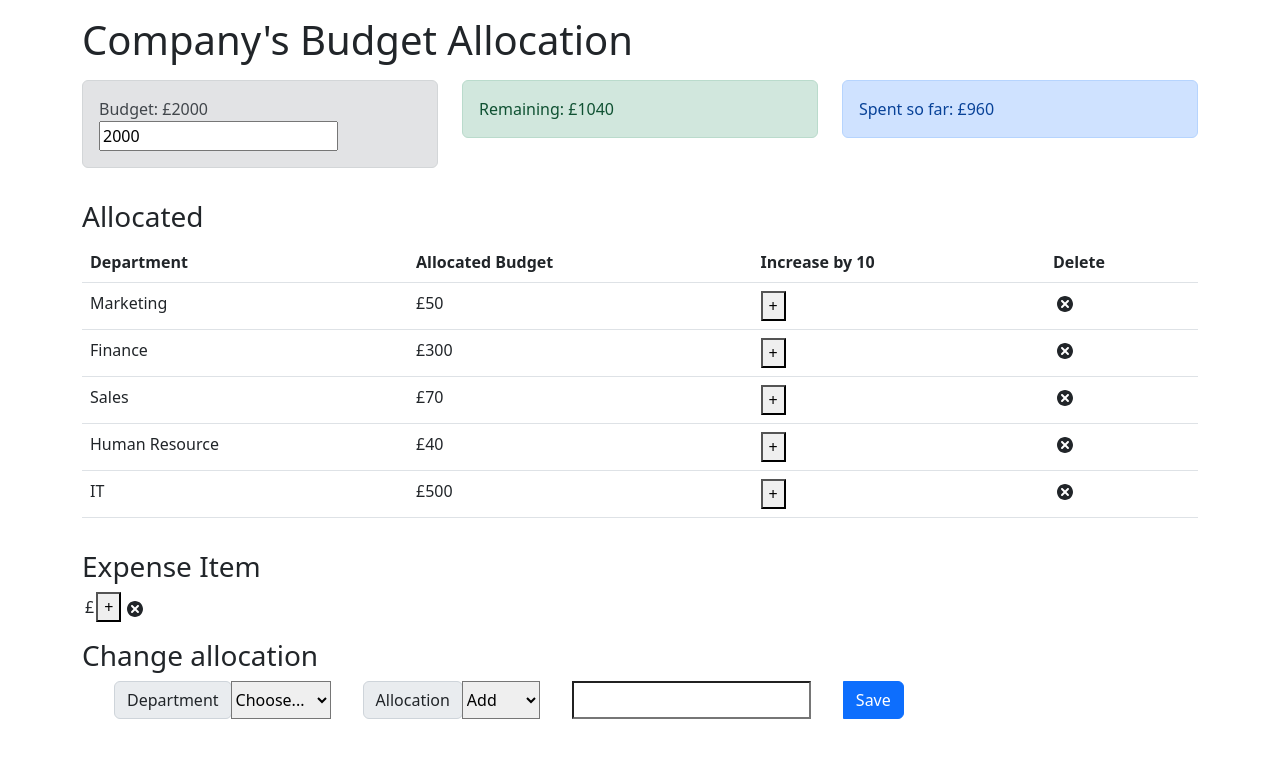
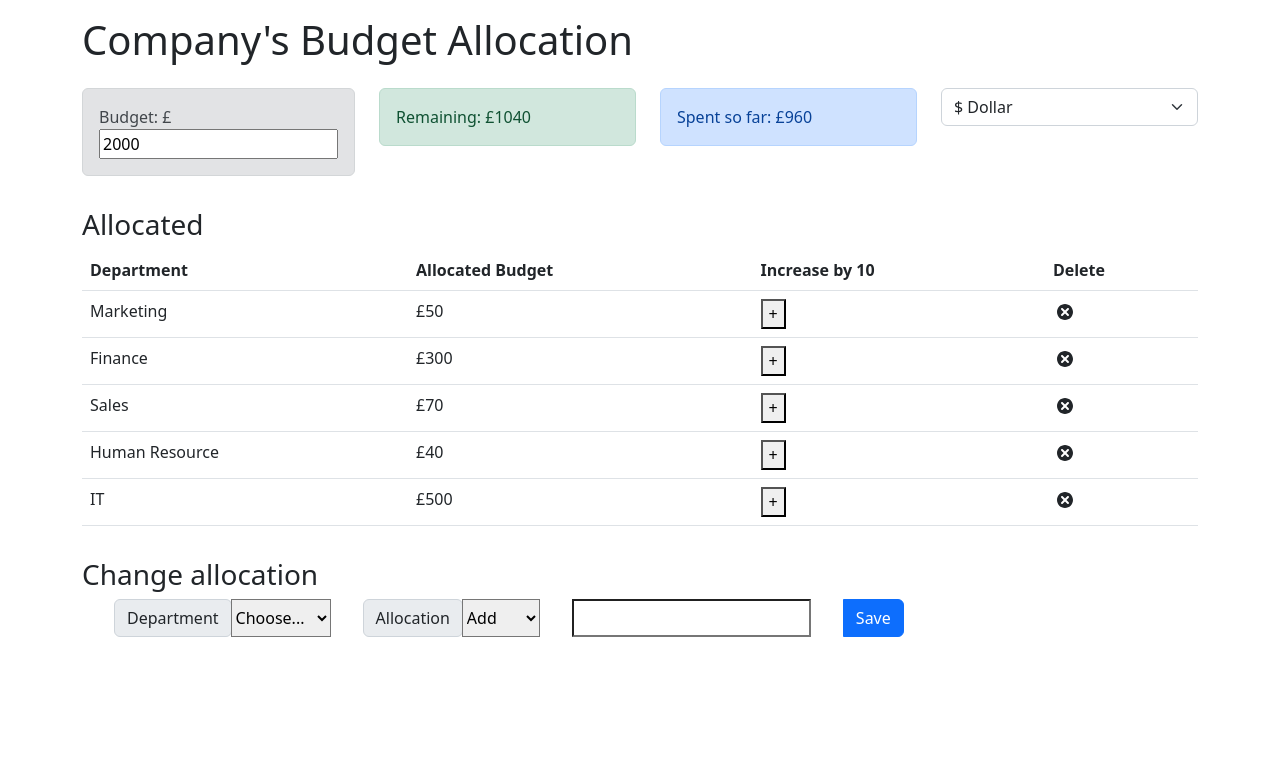
Before and after one commit to ibm-developer-skills-network/ejtos-react_budget_app, a React (Create React App) app: page / in a window 1280 px wide. Shown: the top 758 px of the page. Built offline with nearby package versions, Linux system fonts and the light colour scheme.

Commit message:
my progress in this homework

```diff
--- a/src/App.js
+++ b/src/App.js
@@ -11,6 +11,7 @@ import ExpenseTotal from './components/ExpenseTotal';
 import ExpenseList from './components/ExpenseList';
 import AllocationForm from './components/AllocationForm';
 import RemainingBudget from './components/Remaining';
+import Currency from './components/Currency';
 
 import { AppProvider } from './context/AppContext';
 import ExpenseItem from './components/ExpenseItem';
@@ -20,7 +21,7 @@ const App = () => {
         <AppProvider>
             <div className='container'>
                 <h1 className='mt-3'>Company's Budget Allocation</h1>
-                    <div className='row mt-3'>
+                    <div className='row mt-4'>
 
                     <div className='col-sm'>
                     <Budget />
@@ -34,6 +35,10 @@ const App = () => {
                     <ExpenseTotal />
                     </div>
 
+                    <div className='col-sm'>
+                    <Currency />
+                    </div>
+
                 </div>
                 <h3 className='mt-3'>Allocated</h3>
                 <div className='row '>
@@ -42,12 +47,7 @@ const App = () => {
                     </div>
                 </div>
 
-                <h3 className='mt-3'>Expense Item</h3>
-                <div className='row '>
-                    <div className='col-sm'>
-                        <ExpenseItem />
-                    </div>
-                </div>
+
 
                 <h3 className='mt-3'>Change allocation</h3>
                 <div className='row '>
--- a/src/components/Budget.js
+++ b/src/components/Budget.js
@@ -5,12 +5,17 @@ const Budget = () => {
     const { budget } = useContext(AppContext);
     const [newBudget, setNewBudget] = useState(budget);
     const handleBudgetChange = (event) => {
-        setNewBudget(event.target.value);
+
+        if(document.getElementById("myWishText").value < 20000){
+            setNewBudget(event.target.value);
+        }else{
+            alert("The value cannot exceed £20000");
+        }
     }
     return (
 <div className='alert alert-secondary'>
-<span>Budget: £{budget}</span>
-<input type="number" step="10" value={newBudget} onChange={handleBudgetChange}></input>
+<span>Budget: £</span>
+<input type="number" step="10" value={newBudget} id="myWishText" onChange={handleBudgetChange}></input>
 </div>
     );
 };
--- /dev/null
+++ b/src/components/Currency.js
@@ -0,0 +1,16 @@
+import React, { useContext, useState } from 'react';
+import { AppContext } from '../context/AppContext';
+
+const Currency = () => {
+
+    return(
+        <select class="form-select" aria-label="Default select example">
+  <option selected>$ Dollar</option>
+  <option value="£ Pound">£ Pound</option>
+  <option value="€ Euro">€ Euro</option>
+  <option value="₹ Ruppee">₹ Ruppee</option>
+</select>
+    );
+};
+
+export default Currency;
--- a/src/context/AppContext.js
+++ b/src/context/AppContext.js
@@ -25,7 +25,7 @@ export const AppReducer = (state, action) => {
                     ...state,
                 };
             } else {
-                alert("Cannot increase the allocation! Out of funds");
+                alert("Sad, but you cannot reduce the budget value lower than the spending");
                 return {
                     ...state
                 }
```
Also changed, not shown: src/components/ExpenseTotal.js (+5 -3 lines).
